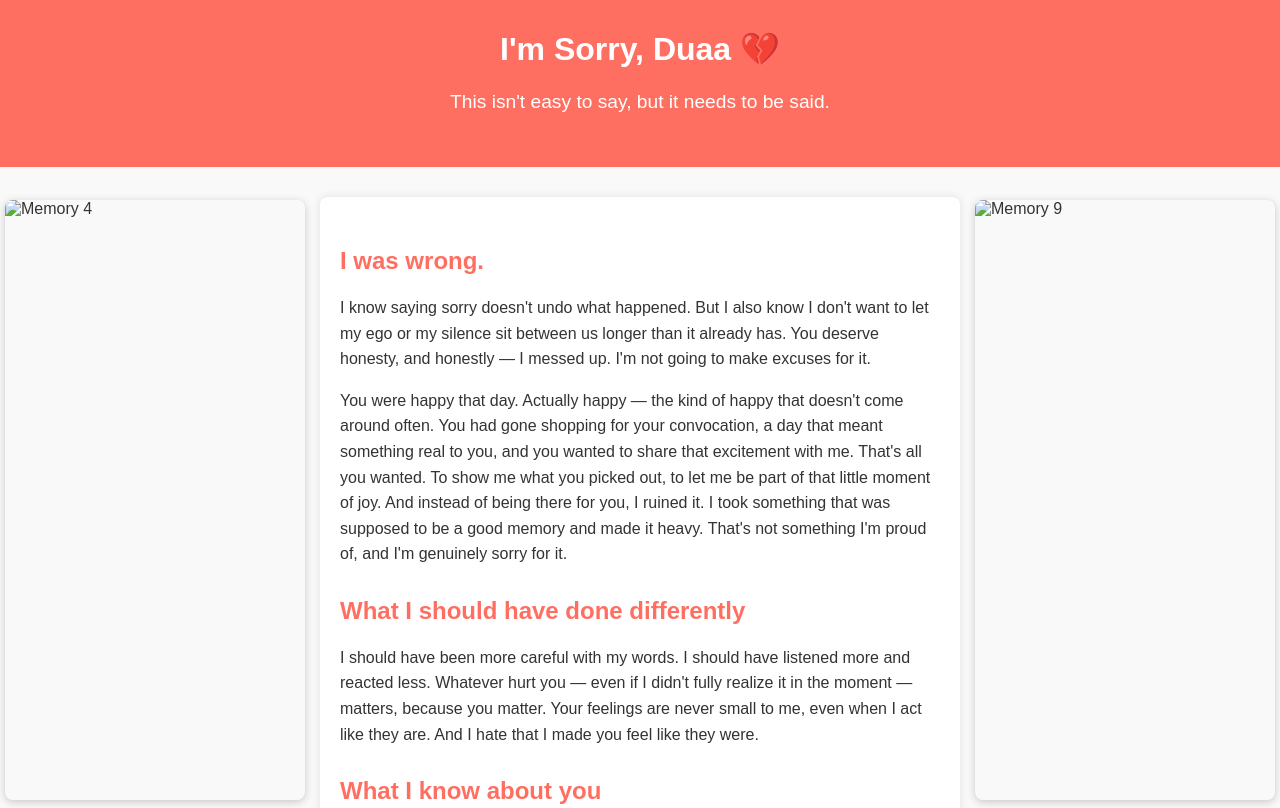
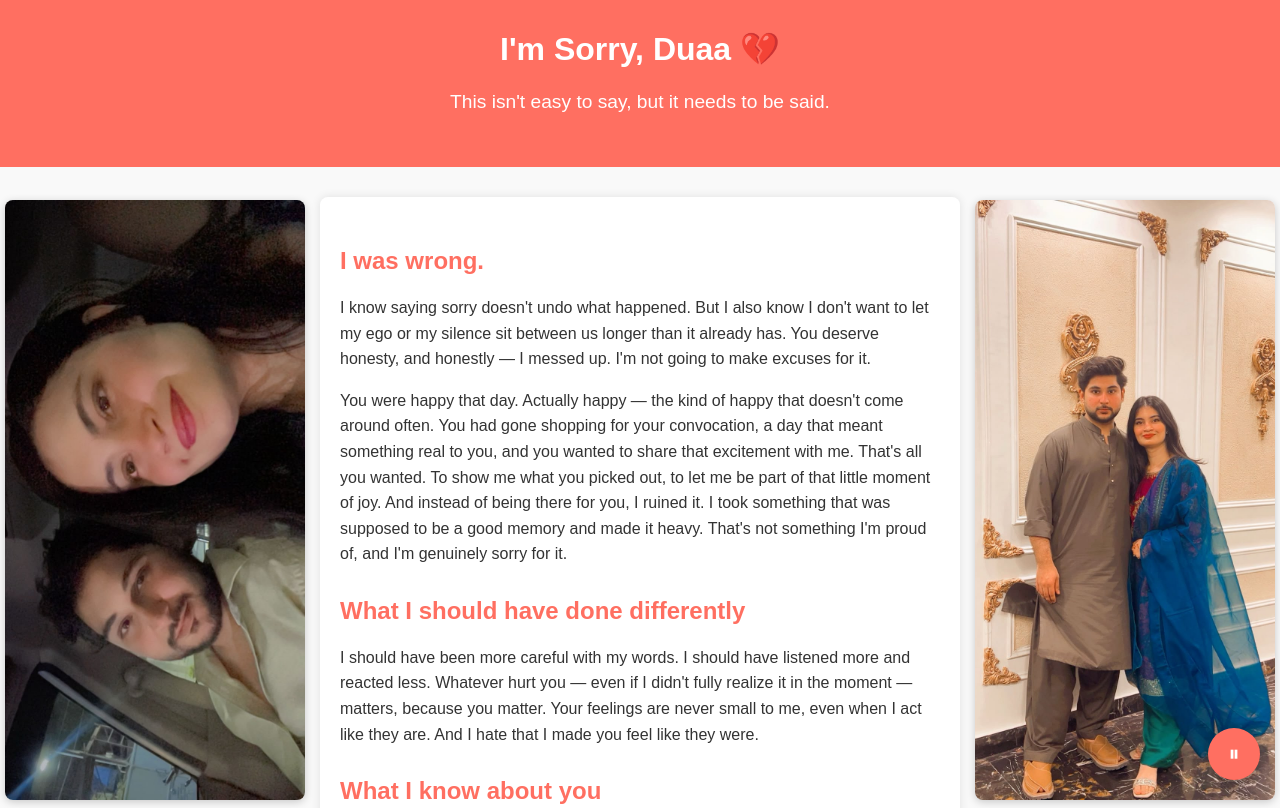
Before and after one commit to ShariqueMemon11/sd1, a plain HTML site: page index.html in a window 1280 px wide. Shown: the top 808 px of the page. Drawn offline with Linux system fonts and the light colour scheme.

Commit message:
Update index.html

```diff
--- a/index.html
+++ b/index.html
@@ -179,16 +179,61 @@
   <!-- Background Music -->
   <audio id="bgMusic" loop>
     <source src="song.mp3" type="audio/mpeg">
-    Your browser does not support the audio element.
   </audio>
 
+  <!-- Music toggle button -->
+  <div id="musicBtn" onclick="toggleMusic()" title="Play / Pause music" style="
+    position: fixed;
+    bottom: 20px;
+    right: 20px;
+    z-index: 9999;
+    background: #ff6f61;
+    color: white;
+    border: none;
+    border-radius: 50%;
+    width: 52px;
+    height: 52px;
+    font-size: 22px;
+    cursor: pointer;
+    display: flex;
+    align-items: center;
+    justify-content: center;
+    box-shadow: 0 3px 10px rgba(0,0,0,0.25);
+    user-select: none;
+  ">🎵</div>
+
   <script>
-    document.addEventListener('DOMContentLoaded', function() {
-      const audio = document.getElementById('bgMusic');
-      audio.play().catch(function() {
-        document.body.addEventListener('click', function() {
-          audio.play();
-        }, { once: true });
+    const audio = document.getElementById('bgMusic');
+    const btn = document.getElementById('musicBtn');
+    let playing = false;
+
+    function toggleMusic() {
+      if (playing) {
+        audio.pause();
+        btn.textContent = '🎵';
+        playing = false;
+      } else {
+        audio.play().then(() => {
+          btn.textContent = '⏸';
+          playing = true;
+        }).catch(e => console.log('Audio error:', e));
+      }
+    }
+
+    // Try autoplay on load
+    document.addEventListener('DOMContentLoaded', function () {
+      audio.play().then(() => {
+        btn.textContent = '⏸';
+        playing = true;
+      }).catch(() => {
+        // Autoplay blocked — wait for first interaction anywhere on page
+        document.body.addEventListener('click', function startOnClick() {
+          audio.play().then(() => {
+            btn.textContent = '⏸';
+            playing = true;
+          });
+          document.body.removeEventListener('click', startOnClick);
+        });
       });
     });
   </script>
@@ -201,18 +246,16 @@
 
   <!-- Left side images -->
   <div class="side-images left">
-    <img src="Screenshot 2026-02-15 at 22-34-28 (7) WhatsApp Business.png" alt="Memory 4">
-    <img src="Screenshot 2026-02-14 at 14-42-35 (6) WhatsApp Business.png" alt="Memory 1">
-    <img src="Screenshot 2026-02-15 at 22-33-57 (7) WhatsApp Business.png" alt="Memory 2">
-    <img src="Screenshot 2026-02-15 at 22-34-12 (7) WhatsApp Business.png" alt="Memory 3">
+    <img src="img1.jpg" alt="Memory 4">
+    <img src="Screenshot 2026-02-14 at 14-42-35 (6) WhatsApp Business.jpg" alt="Memory 1">
+    <img src="Screenshot 2026-02-15 at 22-33-57 (7) WhatsApp Business.jpg" alt="Memory 2">
   </div>
 
   <!-- Right side images -->
   <div class="side-images right">
-    <img src="Screenshot 2026-02-15 at 22-34-38 (7) WhatsApp Business.png" alt="Memory 9">
-    <img src="Screenshot 2026-02-15 at 22-34-22 (7) WhatsApp Business.png" alt="Memory 7">
-    <img src="Screenshot 2026-02-15 at 22-34-33 (7) WhatsApp Business.png" alt="Memory 8">
-    <img src="Screenshot 2026-02-15 at 22-34-05 (7) WhatsApp Business.png" alt="Memory 6">
+    <img src="Screenshot 2026-02-15 at 22-34-05 (7) WhatsApp Business.jpg" alt="Memory 6">
+    <img src="Screenshot 2026-02-15 at 22-34-22 (7) WhatsApp Business.jpg" alt="Memory 7">
+    <img src="Screenshot 2026-02-15 at 22-34-33 (7) WhatsApp Business.jpg" alt="Memory 8">
   </div>
 
   <div class="container">
```
